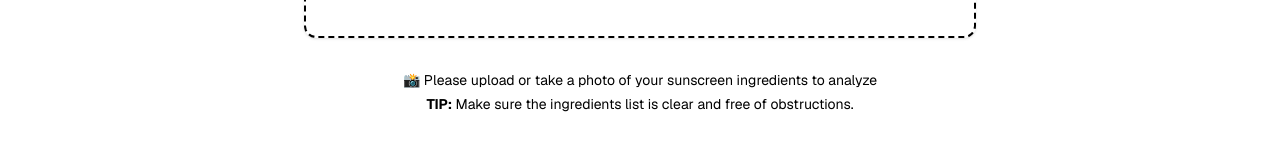
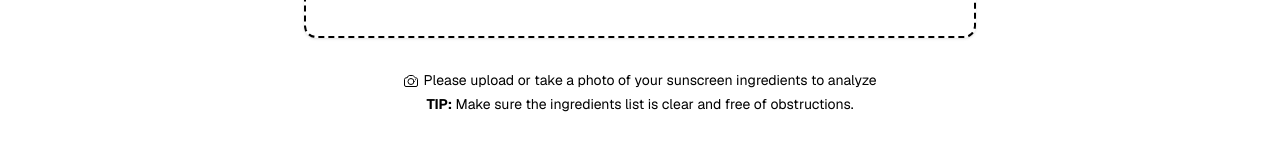
Before and after one commit to resslr/better-beach, a Next.js app: page / in a window 1280 px wide. Shown: the part 487-630 px from the top of the page. Built offline with nearby package versions, Linux system fonts and the light colour scheme.

Commit message:
refactor: replace lucide-react icons with @heroicons/react icons across components

```diff
--- a/src/app/database/[slug]/page.tsx
+++ b/src/app/database/[slug]/page.tsx
@@ -1,7 +1,7 @@
 import { harmfulMaterials } from "@/lib/harmful-materials";
 import { notFound } from "next/navigation";
 import { Card, CardContent, CardHeader, CardTitle } from "@/components/ui/card";
-import { AlertTriangle } from "lucide-react";
+import { ExclamationTriangleIcon as AlertTriangle } from "@heroicons/react/24/outline";
 import Link from "next/link";
 import { Button } from "@/components/ui/button";
 
--- a/src/components/db.tsx
+++ b/src/components/db.tsx
@@ -1,7 +1,7 @@
 "use client";
 
 import { useState } from "react";
-import { Search } from "lucide-react";
+import { MagnifyingGlassIcon as Search, ChevronRightIcon as ChevronRight } from "@heroicons/react/24/outline";
 import { Input } from "@/components/ui/input";
 import {
   Card,
@@ -11,7 +11,6 @@ import {
 } from "@/components/ui/card";
 import { harmfulMaterials } from "@/lib/harmful-materials";
 import Link from "next/link";
-import { ChevronRight } from "lucide-react";
 
 export function DatabasePage() {
   const [searchTerm, setSearchTerm] = useState("");
--- a/src/components/learn.tsx
+++ b/src/components/learn.tsx
@@ -1,6 +1,6 @@
 import { Button } from "@/components/ui/button";
 import { Card, CardContent, CardHeader, CardTitle } from "@/components/ui/card";
-import { ExternalLink, ShoppingBag, AlertTriangle } from "lucide-react";
+import { ArrowTopRightOnSquareIcon as ExternalLink, ShoppingBagIcon as ShoppingBag, ExclamationTriangleIcon as AlertTriangle } from "@heroicons/react/24/outline";
 
 export function LearnPage() {
   return (
--- a/src/components/scan.tsx
+++ b/src/components/scan.tsx
@@ -3,7 +3,7 @@
 import { createWorker, OEM } from "tesseract.js";
 import type { Worker as TesseractWorker } from "tesseract.js";
 import Image from "next/image";
-import { Camera, Upload } from "lucide-react";
+import { CameraIcon as Camera, ArrowUpTrayIcon as Upload, CheckCircleIcon, XCircleIcon } from "@heroicons/react/24/outline";
 import { Button } from "@/components/ui/button";
 import { Card } from "@/components/ui/card";
 import { useEffect, useState } from "react";
@@ -322,7 +322,8 @@ export function ScanPage() {
 
         {!imageFile && (
           <p className="px-2 text-xs text-muted-foreground sm:text-sm">
-            📸 Please upload or take a photo of your sunscreen ingredients to
+            <Camera className="inline h-4 w-4 mr-1" />
+            Please upload or take a photo of your sunscreen ingredients to
             analyze{" "}
             <span className="mt-1 block">
               <strong>TIP:</strong> Make sure the ingredients list is clear and
@@ -351,7 +352,8 @@ export function ScanPage() {
                   role="status"
                   aria-live="polite"
                 >
-                  ✅ Looks Reef-Safe
+                  <CheckCircleIcon className="inline h-5 w-5 mr-2" />
+                  Looks Reef-Safe
                 </p>
                 <div className="mt-2 text-xs text-foreground sm:text-sm">
                   <ul className="list-disc space-y-1 pl-5">
@@ -383,7 +385,8 @@ export function ScanPage() {
                   role="alert"
                   aria-live="assertive"
                 >
-                  ❌ Harmful to Reefs
+                  <XCircleIcon className="inline h-5 w-5 mr-2" />
+                  Harmful to Reefs
                 </p>
                 <div className="mt-2 text-xs text-foreground sm:text-sm">
                   <ul className="list-disc space-y-1 pl-5">
--- a/src/components/ui/footer.tsx
+++ b/src/components/ui/footer.tsx
@@ -1,4 +1,4 @@
-import { Github } from "lucide-react";
+import { CodeBracketIcon as Github } from "@heroicons/react/24/outline";
 
 export function Footer() {
   return (
--- a/src/components/ui/navigation-menu.tsx
+++ b/src/components/ui/navigation-menu.tsx
@@ -2,7 +2,7 @@
 
 import Link from "next/link";
 import { usePathname } from "next/navigation";
-import { Camera, Database, BookOpen, Heart } from "lucide-react";
+import { CameraIcon as Camera, CircleStackIcon as Database, BookOpenIcon as BookOpen, HeartIcon as Heart } from "@heroicons/react/24/outline";
 import { cn } from "@/lib/utils";
 import { useEffect, useState } from "react";
 import { createPortal } from "react-dom";
```
